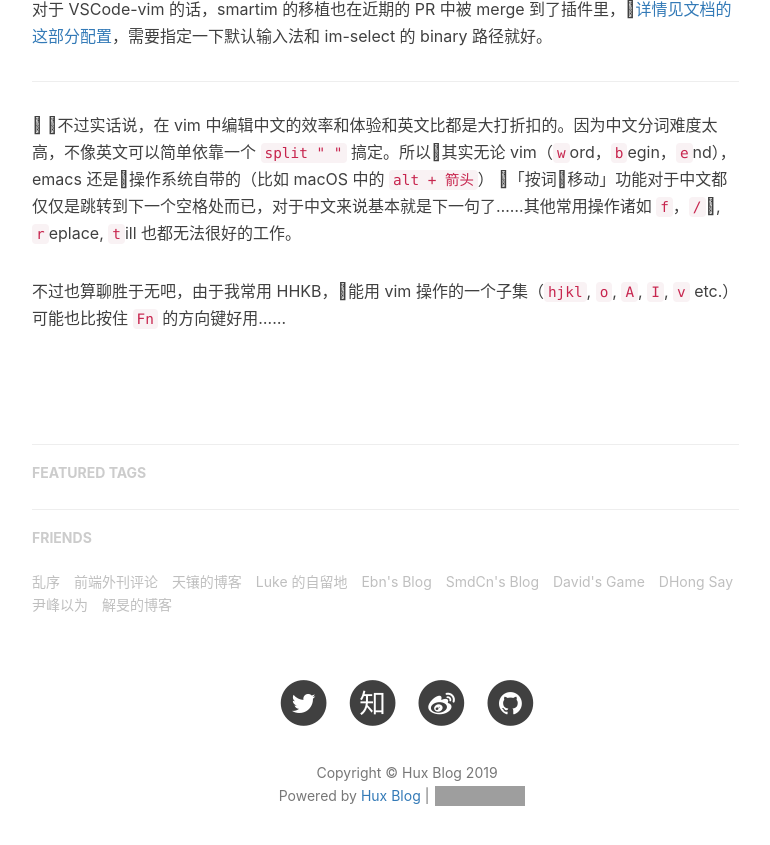
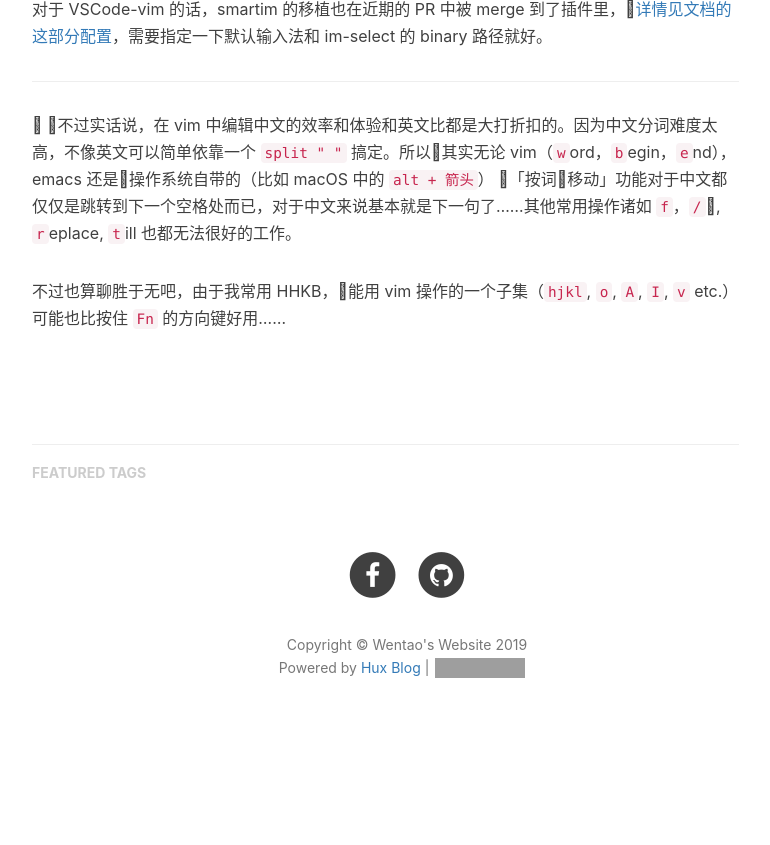
Before and after one commit to csxmt123/zhouwt612.github.io, a Jekyll site: the page built from _posts/2018-10-06-vim-cn-im.md, in a window 1280 px wide and 900 px high, scrolled down 762 px. Shown: the top 845 px of the window, without its empty margins (233-1003 px from the left). Built offline with Jekyll 4.4.1, drawn with Linux system fonts in a browser that asks for light colours; nearby versions of some CDN libraries; comment, search, counter and statistics services are not loaded; after the commit the page ends 1534 px from its top, so only the background shows below that; some of the changed text lies outside the part shown; grey boxes are pictures that could not be loaded.

Commit message:
Update _config.yml

```diff
--- a/_config.yml
+++ b/_config.yml
@@ -1,11 +1,10 @@
 # Site settings
-title: Hux Blog
-SEOTitle: 黄玄的博客 | Hux Blog
+title: Wentao's Website
+SEOTitle: Wentao's Blog | Zhouwt Blog
 header-img: img/home-bg.jpg
-email: huxpro@gmail.com
-description: "关于程序与设计、黑客与画家 | 黄玄，Web & Mobile Lover，Software Engineer，UX Designer | 这里是 @Hux黄玄 的个人博客，与你一起发现更大的世界。"
-keyword: "黄玄, Hux黄玄, Hux, 鬼栈, huxpro, @huxpro, 黄玄的博客, Hux Blog, 博客, 个人网站, 互联网, Web, JavaScript, 前端, 设计"
-url: "https://huangxuan.me"              # your host, for absolute URL
+email: zhouwt612@gmail.com
+description: "Research Assistant"
+url: "https://wentaozhou.cn"              # your host, for absolute URL
 baseurl: ""                             # for example, '/blog' if your blog hosted on 'host/blog'
 
 # Publish posts or collection documents with a future date.
@@ -13,11 +12,11 @@
 
 # SNS settings
 RSS: false
-weibo_username:     huxpro
-zhihu_username:     huxpro
-github_username:    huxpro
-twitter_username:   huxpro
-#facebook_username:  huxpro
+#weibo_username:     huxpro
+#zhihu_username:     huxpro
+github_username:    zhouwt612
+#twitter_username:   huxpro
+facebook_username:  zhouwentao612
 #linkedin_username:  firstname-lastname-idxxxx
 
 
@@ -59,7 +58,7 @@
 
 
 # Disqus settings
-disqus_username: hux
+disqus_username: wentao_zhou
 
 # Netease settings
 netease_comment: false
@@ -71,15 +70,15 @@
 # ba_track_id: [your track id]
 
 # Google Analytics
-ga_track_id: 'UA-49627206-1'            # Format: UA-xxxxxx-xx
-ga_domain: huangxuan.me
+ga_track_id: 'UA-138689226-1'            # Format: UA-xxxxxx-xx
+ga_domain: wentaozhou.cn
 
 
 
 # Sidebar settings
 sidebar: true                           # whether or not using Sidebar.
-sidebar-about-description: "For the next quantum leap<br>离开世界之前，一切都是过程"
-sidebar-avatar: /img/avatar-hux-ny.jpg      # use absolute URL, seeing it's used in both `/` and `/about/`
+sidebar-about-description: "天生我材必有用."
+sidebar-avatar: /img/touxiang.jpg      # use absolute URL, seeing it's used in both `/` and `/about/`
 
 
 
@@ -97,43 +96,3 @@
 
 # MathJax rendering for layout:page (e.g. post preview)
 page-mathjax: false
-
-
-
-# Friends
-friends: [
-    {
-    #     title: "Su",
-    #     href: "http://su.gallery/"
-    # },{
-        title: "乱序",
-        href: "http://mida.re/"
-    },{
-        title: "前端外刊评论",
-        href: "http://qianduan.guru/"
-    },{
-        title: "天镶的博客",
-        href: "http://lingyu.wang/"
-    },{
-        title: "Luke 的自留地",
-        href: "http://hmqk1995.github.io"
-    },{
-        title: "Ebn's Blog",
-        href: "http://ebnbin.com/"
-    },{
-        title: "SmdCn's Blog",
-        href: "http://blog.smdcn.net"
-    },{
-        title: "David's Game",
-        href: "https://www.ruoyaowu.com/"
-    },{
-        title: "DHong Say",
-        href: "http://dhong.co"
-    },{
-        title: "尹峰以为",
-        href: "http://ingf.github.io/"
-    },{
-        title: "解旻的博客",
-        href: "http://xieminis.me/"
-    }
-]
```
